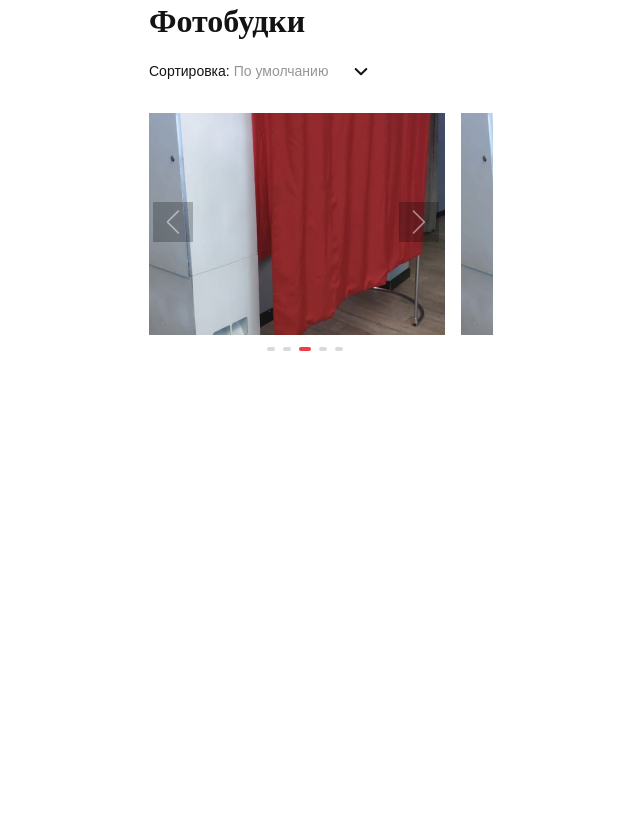
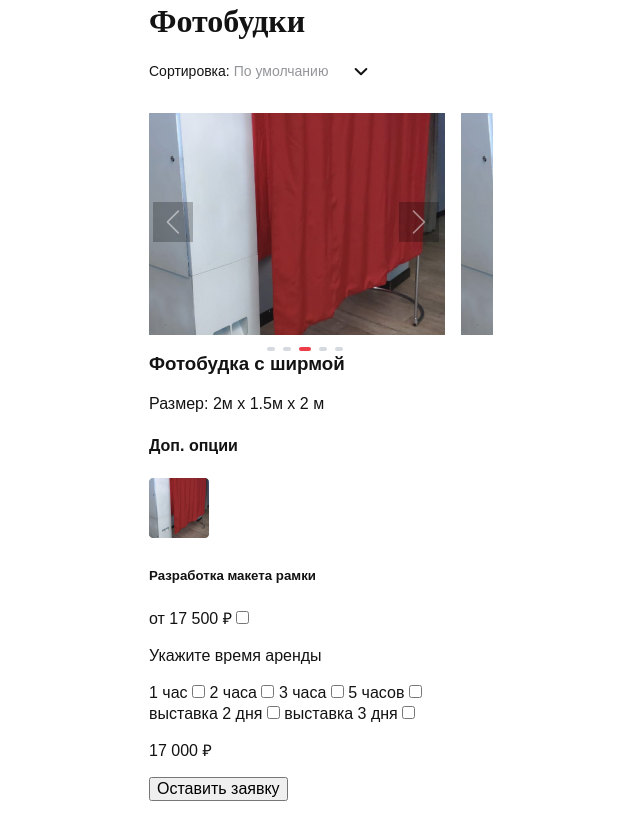
Before and after one commit to Renzi0n/test-for-job, a website: page source/index.html in a window 1280 px wide. Shown: the part 818-1639 px from the top of the page, without its empty margins (327-967 px from the left). Before the commit the page ends 1173 px from the top, so only its background shows below. Drawn offline with nearby package versions, Linux system fonts and the light colour scheme; files that its build step writes are made by us from their sources; files whose address does not match are found by name.

Commit message:
Доделана разметка для всех частей item

```diff
--- a/source/index.html
+++ b/source/index.html
@@ -86,6 +86,7 @@
         </div>
 
         <article class="item">
+
           <div class="swiper-container gallery">
             <div class="swiper-wrapper">
               <div class="swiper-slide">
@@ -104,11 +105,74 @@
                 <img src="img/photo.jpg" alt="Фотобудка с ширмой" width="296" height="222">
               </div>
             </div>
+
             <div class="gallery__btn gallery__btn--next swiper-button-next"></div>
             <div class="gallery__btn gallery__btn--prev swiper-button-prev"></div>
+
             <div class="swiper-pagination"></div>
           </div>
 
+          <div class="item__info">
+            <h3 class="item__name">Фотобудка с ширмой</h3>
+            <p class="item__size">Размер: <span>2м x 1.5м x 2 м</span></p>
+          </div>
+
+          <div class="item__options">
+            <h4>Доп. опции</h4>
+
+            <div class="item__options-wrapper">
+
+              <label class="option">
+                <img src="img/photo option.jpg" alt="Фотобудка с ширмой миниатюра" width="60" height="60">
+                <h5 class="option__title">Разработка макета рамки</h5>
+                <span class="option__price">от 17 500 ₽</span>
+                <input type="checkbox" id="option#1" name="option#1" value="option#1">
+              </label>
+
+            </div>
+
+            <div class="item__time">
+              <p>Укажите время аренды</p>
+
+              <div class="item__time-wrapper">
+
+                <label class="item__checkbox">
+                  <span>1 час</span>
+                  <input type="checkbox" id="1-hour" name="1-hour" value="1-hour">
+                </label>
+
+                <label class="item__checkbox">
+                  <span>2 часa</span>
+                  <input type="checkbox" id="2-hour" name="2-hour" value="2-hour">
+                </label>
+
+                <label class="item__checkbox">
+                  <span>3 часa</span>
+                  <input type="checkbox" id="3-hour" name="3-hour" value="3-hour">
+                </label>
+
+                <label class="item__checkbox">
+                  <span>5 часов</span>
+                  <input type="checkbox" id="5-hour" name="5-hour" value="5-hour">
+                </label>
+
+                <label class="item__checkbox">
+                  <span>выставка 2 дня</span>
+                  <input type="checkbox" id="2-days" name="2-days" value="2-days">
+                </label>
+
+                <label class="item__checkbox">
+                  <span>выставка 3 дня</span>
+                  <input type="checkbox" id="3-days" name="3-days" value="3-days">
+                </label>
+
+              </div>
+            </div>
+
+            <p class="item__price">17 000 ₽</p>
+
+            <button class="item__btn" type="button">Оставить заявку</button>
+          </div>
 
         </article>
       </section>
```
